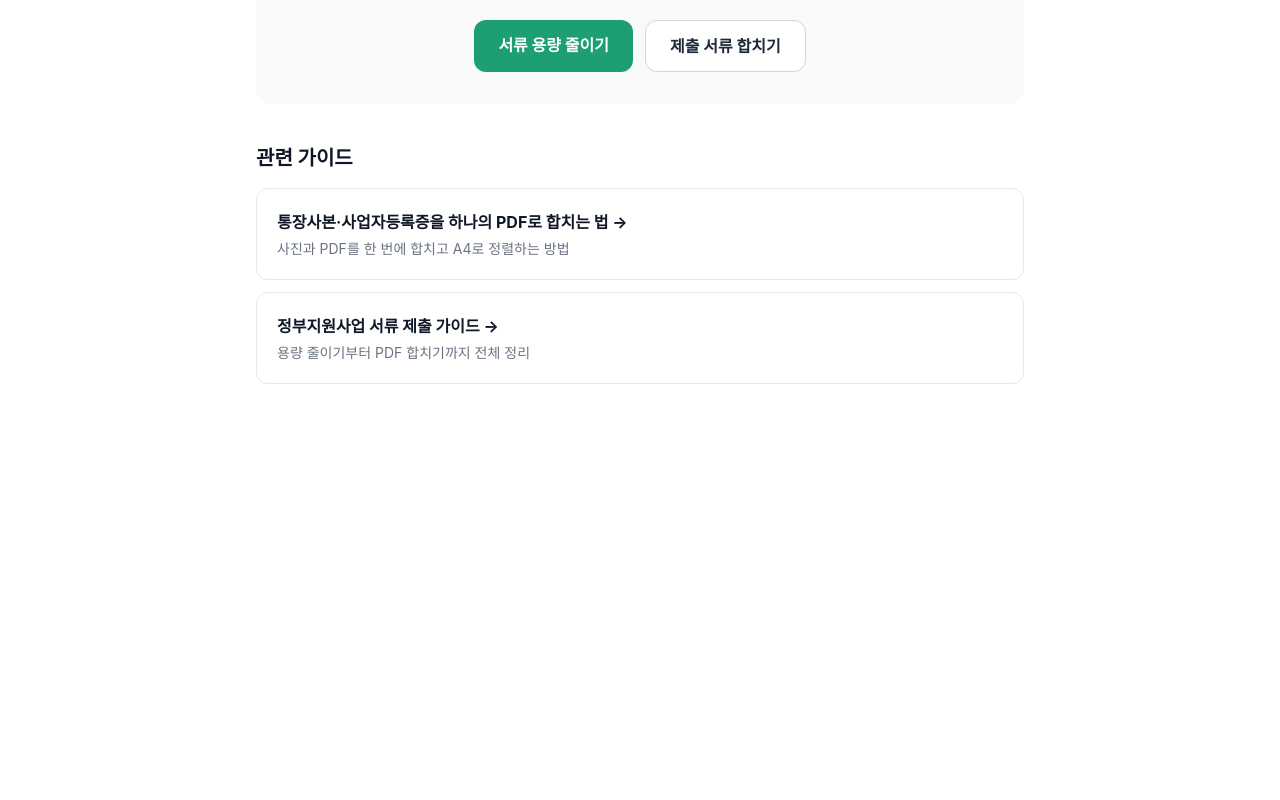
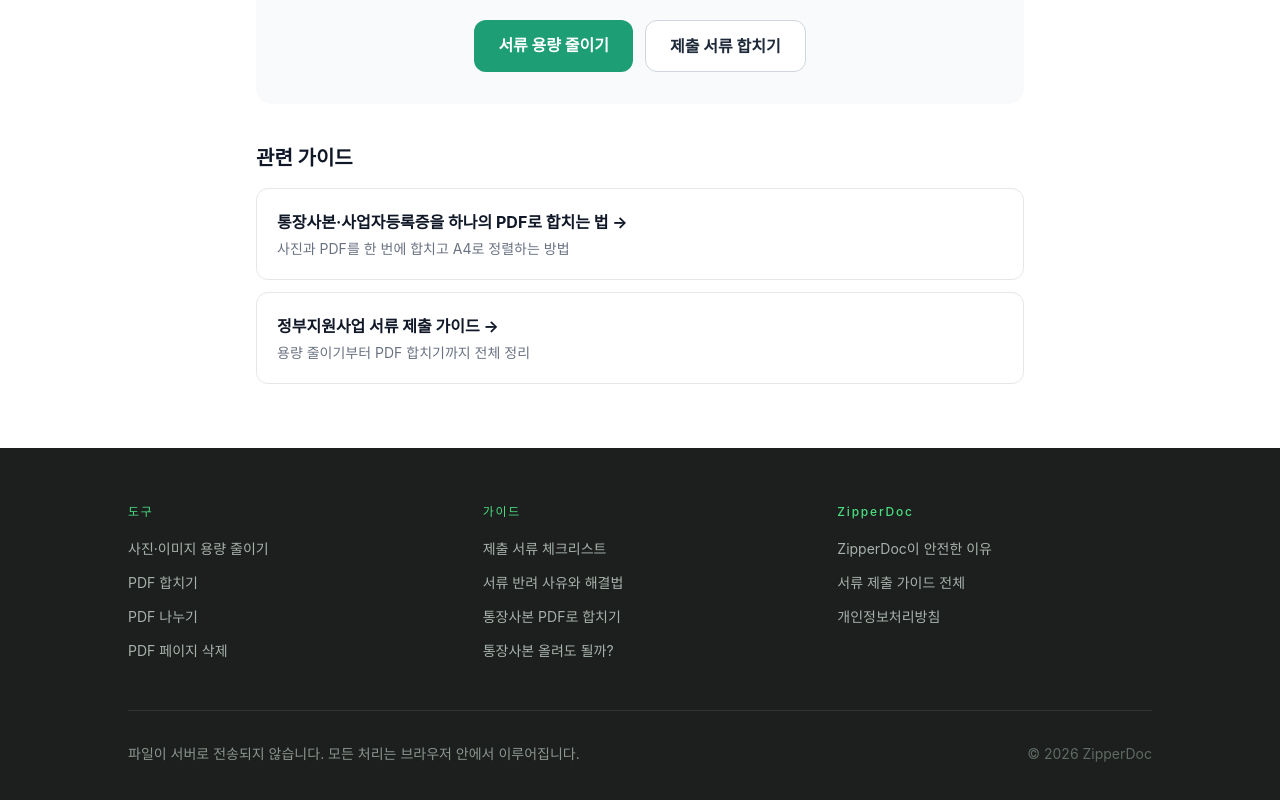
Before and after one commit to ilikesundayandmonday-glitch/doczip, a Next.js app: page /guide/business-plan-compress in a window 1280 px wide. Shown: the part 1927-2727 px from the top of the page. Before the commit the page ends 2375 px from the top, so only its background shows below. Built offline with nearby package versions, Linux system fonts and the light colour scheme; a web font is replaced by a local one.

Commit message:
메뉴 링크 크롤링 가능하게 수정, 전체 푸터 추가로 내부 링크 강화

```diff
--- /dev/null
+++ b/app/components/Footer.tsx
@@ -0,0 +1,59 @@
+import Link from "next/link";
+
+const TOOLS = [
+  { href: "/compress", label: "사진·이미지 용량 줄이기" },
+  { href: "/merge", label: "PDF 합치기" },
+  { href: "/split", label: "PDF 나누기" },
+  { href: "/delete-pages", label: "PDF 페이지 삭제" },
+];
+
+const GUIDES = [
+  { href: "/guide/submission-checklist", label: "제출 서류 체크리스트" },
+  { href: "/guide/document-rejected", label: "서류 반려 사유와 해결법" },
+  { href: "/guide/bankbook-pdf", label: "통장사본 PDF로 합치기" },
+  { href: "/guide/file-safety", label: "통장사본 올려도 될까?" },
+];
+
+const ABOUT = [
+  { href: "/safety", label: "ZipperDoc이 안전한 이유" },
+  { href: "/guide", label: "서류 제출 가이드 전체" },
+  { href: "/privacy", label: "개인정보처리방침" },
+];
+
+function Column({ title, items }: { title: string; items: { href: string; label: string }[] }) {
+  return (
+    <div>
+      <p className="text-xs tracking-[0.15em] text-[#4ADE80] font-medium mb-4">{title}</p>
+      <ul className="flex flex-col gap-2.5">
+        {items.map((item) => (
+          <li key={item.href}>
+            <Link href={item.href} className="text-sm text-[#A8B2AC] hover:text-[#FAFBFA] transition">
+              {item.label}
+            </Link>
+          </li>
+        ))}
+      </ul>
+    </div>
+  );
+}
+
+export default function Footer() {
+  return (
+    <footer className="bg-[#1C1F1D] px-6 py-14 mt-auto">
+      <div className="max-w-5xl mx-auto">
+        <div className="grid grid-cols-1 sm:grid-cols-3 gap-10 mb-12">
+          <Column title="도구" items={TOOLS} />
+          <Column title="가이드" items={GUIDES} />
+          <Column title="ZipperDoc" items={ABOUT} />
+        </div>
+
+        <div className="border-t border-white/10 pt-8 flex flex-col sm:flex-row sm:items-center sm:justify-between gap-3">
+          <p className="text-sm text-[#8B968F] leading-relaxed">
+            파일이 서버로 전송되지 않습니다. 모든 처리는 브라우저 안에서 이루어집니다.
+          </p>
+          <p className="text-sm text-[#5F6B64] shrink-0">© 2026 ZipperDoc</p>
+        </div>
+      </div>
+    </footer>
+  );
+}
--- a/app/components/Nav.tsx
+++ b/app/components/Nav.tsx
@@ -104,8 +104,10 @@ export default function Nav() {
               </svg>
             </button>
 
-            {open && (
-              <div className="absolute left-0 top-full pt-3">
+            <div
+              className={`absolute left-0 top-full pt-3 transition-opacity duration-150 ${open ? "opacity-100" : "opacity-0 pointer-events-none"}`}
+              aria-hidden={!open}
+            >
               <div className="w-52 rounded-xl border border-[#4ADE80]/25 bg-[#0F1310] p-1.5 shadow-xl shadow-black/50">
                 {PDF_TOOLS.map((tool) => {
                   const isCurrent = pathname === tool.href.split("?")[0];
@@ -114,6 +116,7 @@ export default function Nav() {
                       key={tool.label}
                       href={tool.href}
                       onClick={() => setOpen(false)}
+                      tabIndex={open ? 0 : -1}
                       className={`block rounded-lg px-3 py-2.5 text-sm transition ${isCurrent ? "bg-[#4ADE80]/12 text-[#FAFBFA]" : "text-[#A8B2AC] hover:bg-white/5 hover:text-[#FAFBFA]"}`}
                     >
                       {tool.label}
@@ -122,7 +125,6 @@ export default function Nav() {
                 })}
               </div>
             </div>
-            )}
           </div>
 
           <Link href="/guide" className={linkClass}>가이드</Link>
--- a/app/layout.tsx
+++ b/app/layout.tsx
@@ -3,6 +3,7 @@ import Script from "next/script";
 import "./globals.css";
 import { Analytics } from "@vercel/analytics/next";
 import Nav from "./components/Nav";
+import Footer from "./components/Footer";
 import ScrollTop from "./components/ScrollTop";
 
 export const metadata: Metadata = {
@@ -50,6 +51,7 @@ export default function RootLayout({
       <body className="min-h-full flex flex-col">
         <Nav />
         {children}
+        <Footer />
         <ScrollTop />
         <Analytics />
       </body>
--- a/app/page.tsx
+++ b/app/page.tsx
@@ -172,12 +172,6 @@ export default function Home() {
         </div>
       </section>
 
-      <footer className="px-6 py-10 border-t border-gray-200">
-        <div className="flex flex-col items-center gap-3">
-          <Link href="/privacy" className="text-sm text-gray-500 hover:text-gray-800 transition">개인정보처리방침</Link>
-          <p className="text-center text-sm text-gray-400">© 2026 ZipperDoc. 한국 문서 행정을 더 쉽게.</p>
-        </div>
-      </footer>
     </main>
   );
 }
```
Lines whose indentation alone changed are shown as unchanged.
